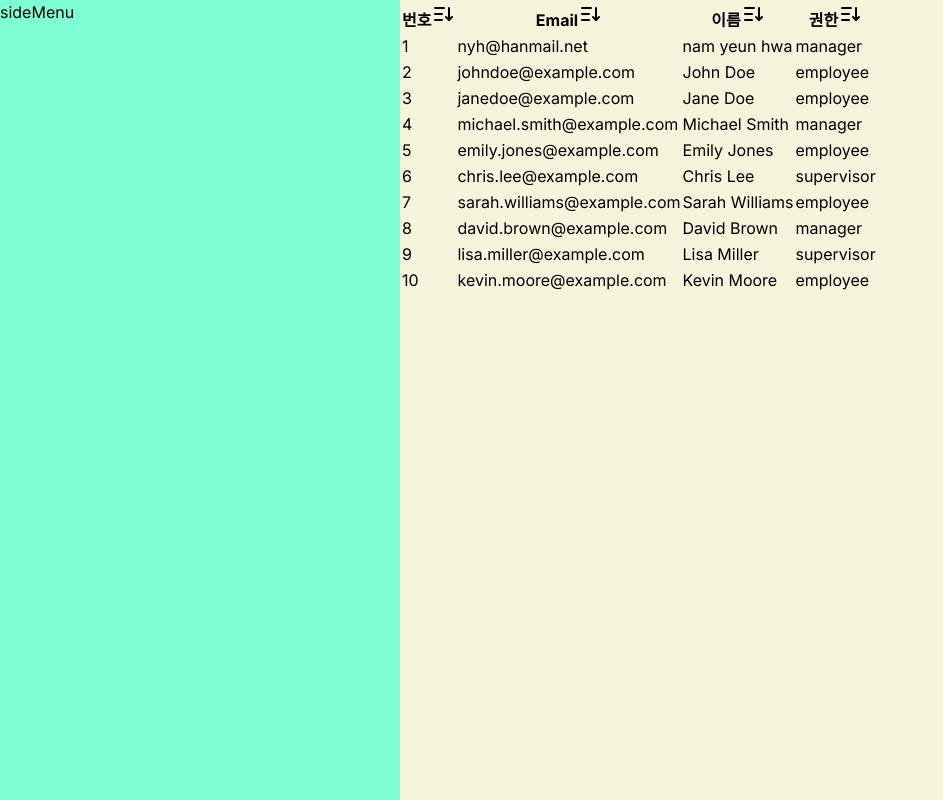
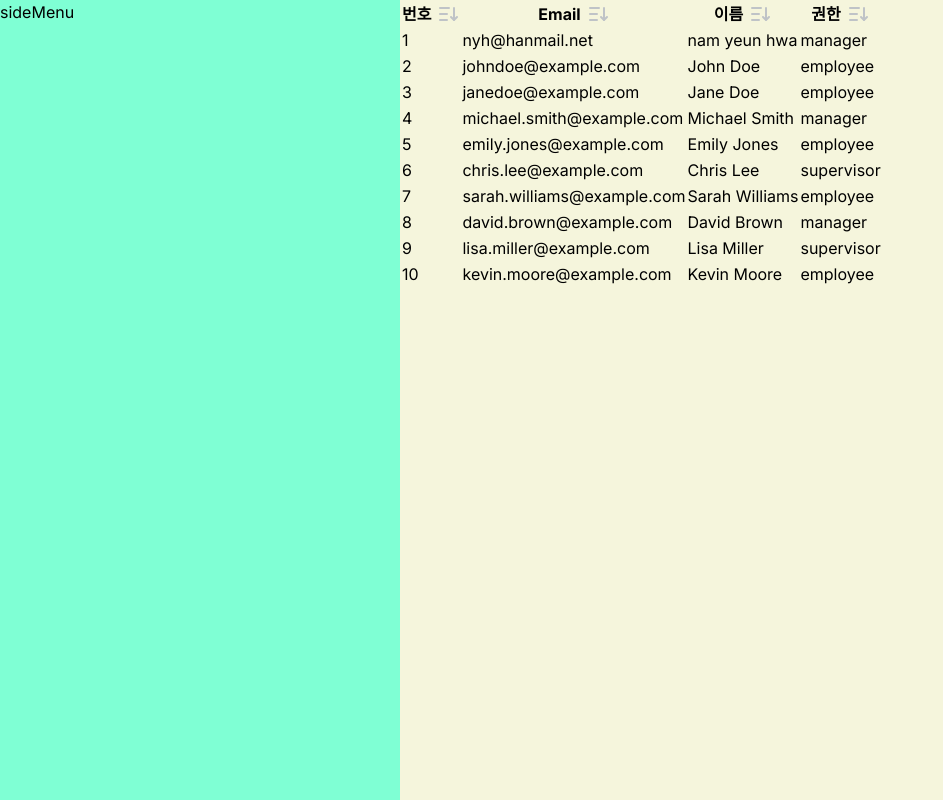
Before and after one commit to nam-yeun-hwa/table-demo-projects, a Next.js app: page / in a window 1280 px wide. Shown: the whole page, without its empty margins (0-943 px from the left). Built offline with nearby package versions, Linux system fonts and the light colour scheme.

Commit message:
Feat(HeaderAction):아이콘과 텍스트 가운데 정렬

```diff
--- /dev/null
+++ b/src/app/(pageGroup)/_components/table/BasicTypeTable.module.css
@@ -0,0 +1,8 @@
+.tr {
+}
+
+.th {
+}
+
+.th svg {
+}
--- a/src/app/(pageGroup)/_components/table/BasicTypeTable.tsx
+++ b/src/app/(pageGroup)/_components/table/BasicTypeTable.tsx
@@ -2,6 +2,7 @@
 
 import { useEffect } from "react";
 import HeaderAction from "./HeaderAction";
+import style from "app/(pageGroup)/_components/table/BasicTypeTable.module.css";
 
 type headerType = {
   accessorKey: string;
@@ -30,10 +31,12 @@ export default function BasicTypeTable<T extends { [key: string]: any }>({
     <>
       <table>
         <thead>
-          <tr>
+          <tr className={style.tr}>
             {columns.map((v) => {
               return (
-                <th key={v.accessorKey}>{<HeaderAction text={v.header} />}</th>
+                <th className={style.th} key={v.accessorKey}>
+                  {<HeaderAction text={v.header} />}
+                </th>
               );
             })}
           </tr>
--- a/src/app/(pageGroup)/_components/table/HeaderAction.tsx
+++ b/src/app/(pageGroup)/_components/table/HeaderAction.tsx
@@ -1,5 +1,6 @@
 import { TABLE_ELEMENT_TYPE, TABLE_ICON } from "app/constant/Constant";
 import { SVGIcon } from "app/svg/SVGIcon";
+import style from "app/(pageGroup)/_components/table/headerAction.module.css";
 
 type Props = {
   text: string;
@@ -8,9 +9,9 @@ type Props = {
 
 export default function HeaderAction({ text, btnType }: Props) {
   return (
-    <>
+    <div className={style.element}>
       {text}
       {SVGIcon(TABLE_ICON.ICON_ASC)}
-    </>
+    </div>
   );
 }
--- /dev/null
+++ b/src/app/(pageGroup)/_components/table/headerAction.module.css
@@ -0,0 +1,6 @@
+.element {
+  display: flex;
+  align-items: center;
+  justify-content: center;
+  gap: 5px;
+}
--- a/src/app/svg/SVGIcon.tsx
+++ b/src/app/svg/SVGIcon.tsx
@@ -9,10 +9,11 @@ function TablerIconSortByDecending() {
       viewBox="0 0 24 24"
       fill="none"
       stroke="currentColor"
-      stroke-width="2"
-      stroke-linecap="round"
-      stroke-linejoin="round"
+      strokeWidth="2"
+      strokeLinecap="round"
+      strokeLinejoin="round"
       className="tabler-icon tabler-icon-sort-descending"
+      color="#bfc3c7"
     >
       <path d="M4 6l9 0"></path>
       <path d="M4 12l7 0"></path>
@@ -32,10 +33,11 @@ function TablerIconSortByAscending() {
       viewBox="0 0 24 24"
       fill="none"
       stroke="currentColor"
-      stroke-width="2"
-      stroke-linecap="round"
-      stroke-linejoin="round"
+      strokeWidth="2"
+      strokeLinecap="round"
+      strokeLinejoin="round"
       className="tabler-icon tabler-icon-sort-ascending"
+      color="#bfc3c7"
     >
       <path d="M4 6l7 0"></path>
       <path d="M4 12l7 0"></path>
@@ -55,10 +57,11 @@ function TablerIconArrowsSort() {
       viewBox="0 0 24 24"
       fill="none"
       stroke="currentColor"
-      stroke-width="2"
-      stroke-linecap="round"
-      stroke-linejoin="round"
+      strokeWidth="2"
+      strokeLinecap="round"
+      strokeLinejoin="round"
       className="tabler-icon tabler-icon-arrows-sort"
+      color="#bfc3c7"
     >
       <path d="M3 9l4 -4l4 4m-4 -4v14"></path>
       <path d="M21 15l-4 4l-4 -4m4 4v-14"></path>
```
